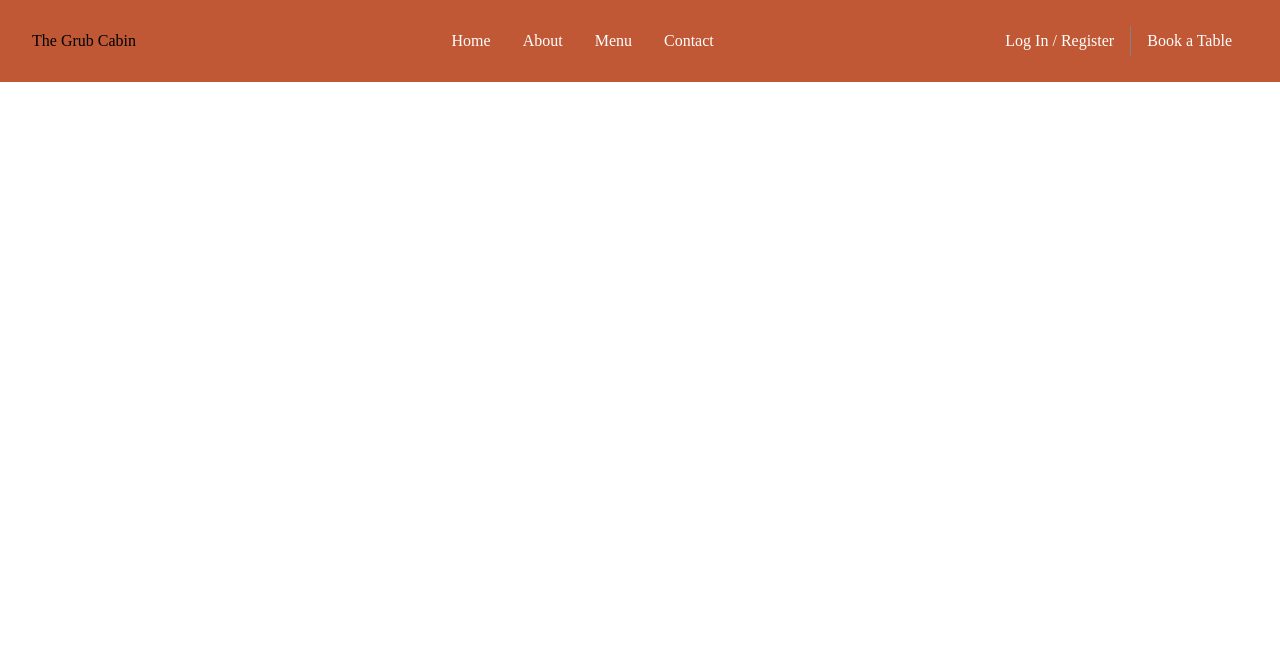
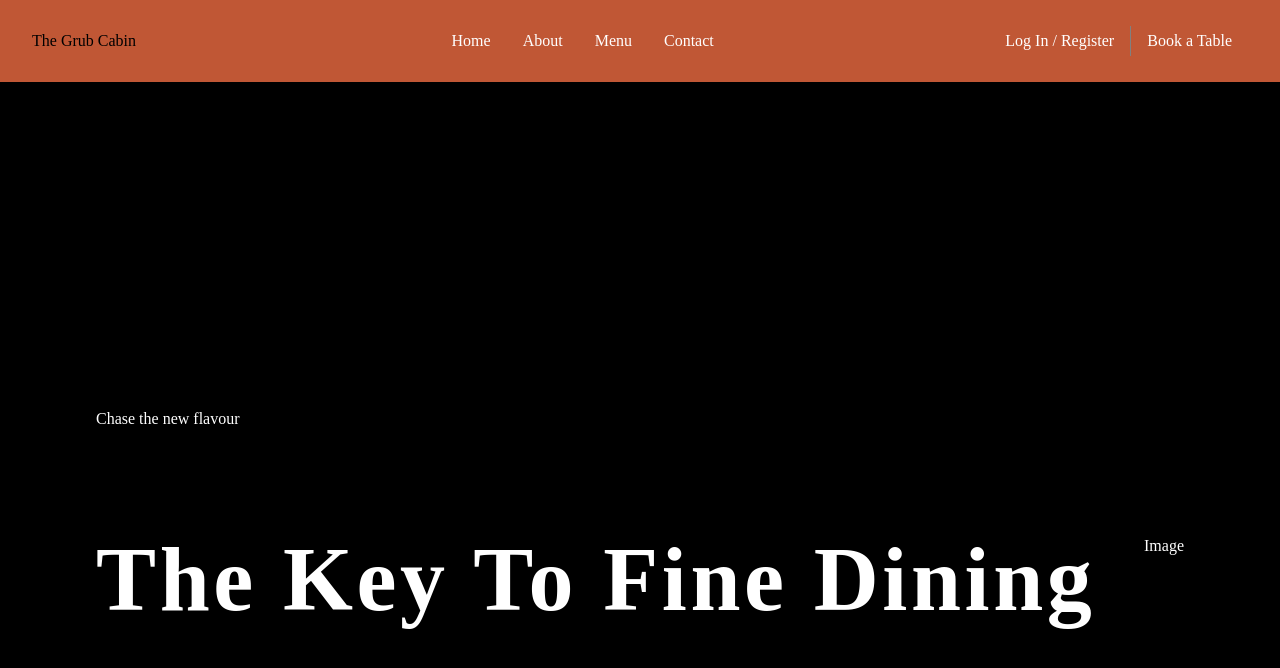
Before and after one commit to legenduzair/grub-cabin, a React (Create React App) app: page / in a window 1280 px wide. Shown: the top 668 px of the page. Built offline with nearby package versions, Linux system fonts and the light colour scheme; the HTML template or start-up script is replaced by a standard one.

Commit message:
Add header and subheading to site

```diff
--- /dev/null
+++ b/src/App.css
@@ -0,0 +1,25 @@
+.section__padding {
+    padding: 4rem 6rem;
+}
+
+.flex__center {
+    display: flex;
+    justify-content: center;
+    align-items: center;
+}
+
+.app__wrapper {
+    display: flex;
+    justify-content: space-between;
+    align-items: center;
+    min-height: 100vh;
+  }
+
+  .app__wrapper_info {
+    flex: 1;
+    width: 100%;
+    display: flex;
+    justify-content: center;
+    align-items: flex-start;
+    flex-direction: column;
+  }
--- a/src/App.js
+++ b/src/App.js
@@ -1,9 +1,14 @@
 import React from 'react'
+import Header from './components/Header/Header'
 import Navbar from './components/Navbar/Navbar'
+import './App.css'
 
 const App = () => {
   return (
-    <Navbar />
+    <>
+      <Navbar />
+      <Header />
+    </>
   )
 }
 
--- /dev/null
+++ b/src/components/Header/Header.css
@@ -0,0 +1,12 @@
+.app__header {
+    background-color: black;
+}
+
+.app__header-h1 {
+    color: white;
+    font-weight: 700;
+    letter-spacing: 0.04em;
+    text-transform: capitalize;
+    line-height: 117px;
+    font-size: 90px;
+}
--- /dev/null
+++ b/src/components/Header/Header.jsx
@@ -0,0 +1,20 @@
+import React from 'react'
+import SubHeading from '../Subheading/SubHeading';
+import './Header.css';
+
+const Header = () => {
+  return (
+    <div className="app__header app__wrapper section__padding" id='home'>
+        <div className="app__wrapper_info">
+            <SubHeading title="Chase the new flavour" />
+            <h1 className="app__header-h1">The Key to Fine Dining</h1>
+        </div>
+
+        <div className='app__wrapper_img' style={{color : 'white'}}>
+            Image
+        </div>
+    </div>
+  )
+}
+
+export default Header
--- /dev/null
+++ b/src/components/Subheading/SubHeading.css
@@ -0,0 +1,4 @@
+.subheading {
+    margin-bottom: 1rem;
+    color: white;
+}
--- /dev/null
+++ b/src/components/Subheading/SubHeading.jsx
@@ -0,0 +1,12 @@
+import React from 'react'
+import './SubHeading.css'
+
+const SubHeading = ({ title }) => {
+  return (
+    <div className='subheading'>
+        <p>{title}</p>
+    </div>
+  )
+}
+
+export default SubHeading
```
